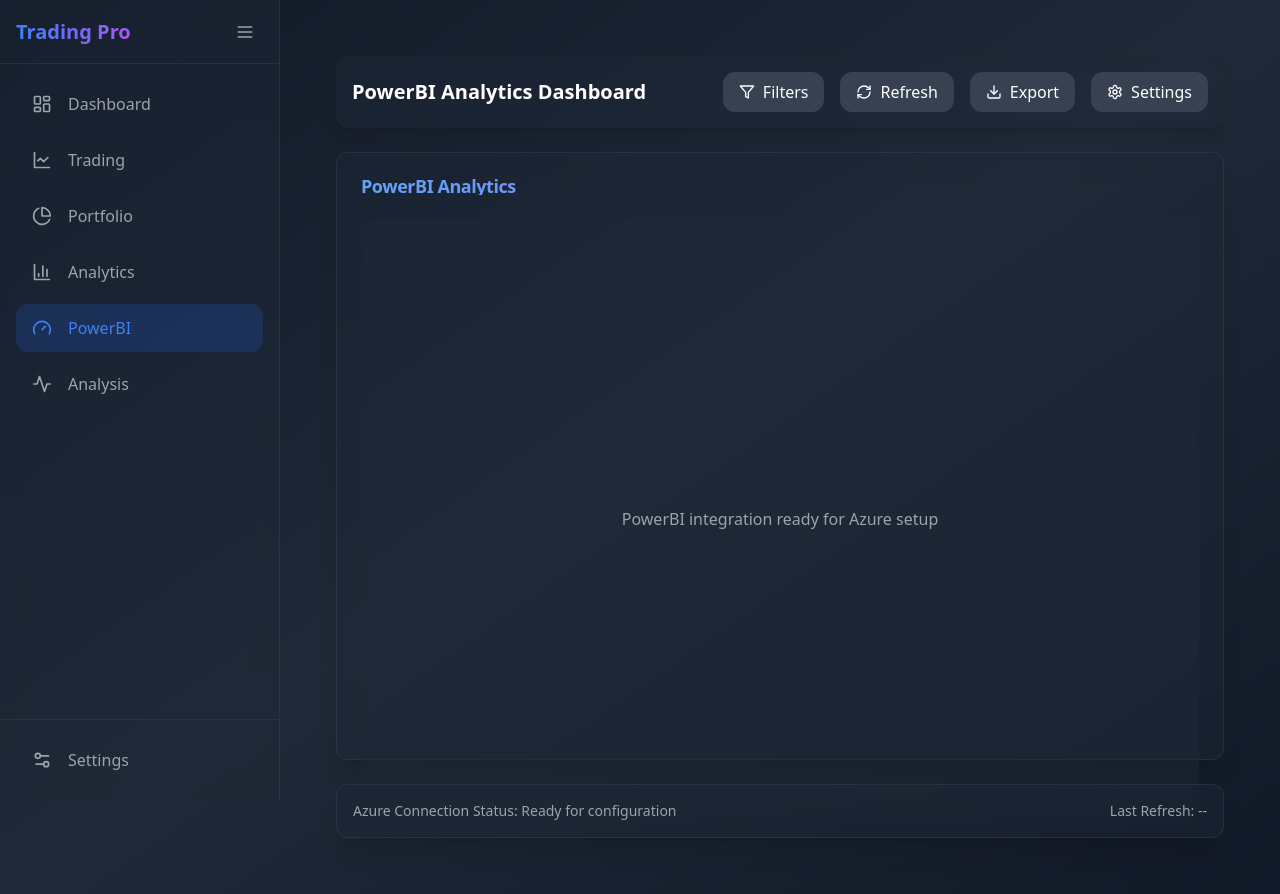
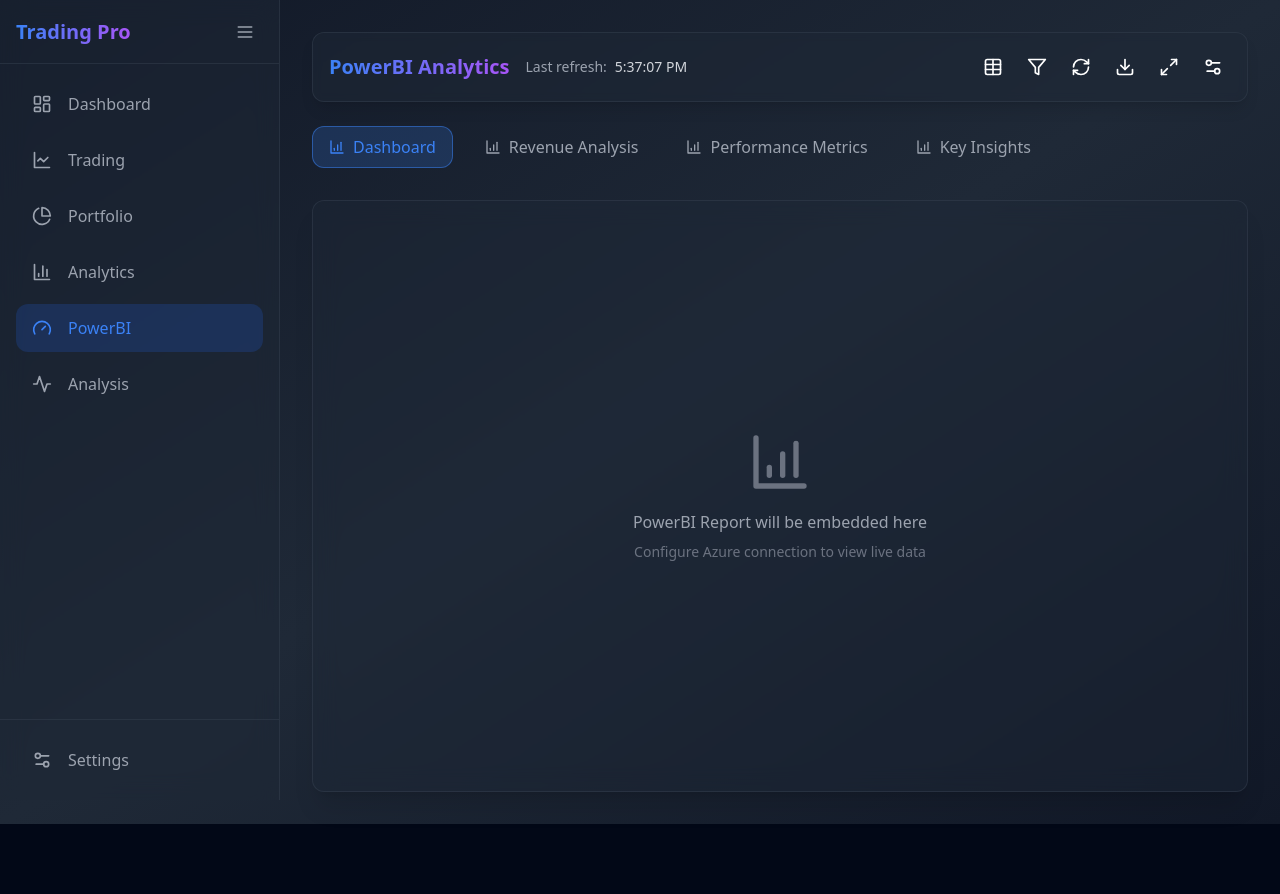
Before and after one commit to Mich120232024/trading-dashboard-pro, a React (Vite) app: page /powerbi in a window 1280 px wide. After the commit the page ends 824 px from the top, so only its background shows below. Built offline with nearby package versions, Linux system fonts and the light colour scheme.

Commit message:
Update PowerBI Analytics page to use enhanced dashboard

```diff
--- a/src/pages/PowerBIAnalytics.tsx
+++ b/src/pages/PowerBIAnalytics.tsx
@@ -1,74 +1,18 @@
-import React, { useState } from 'react';
-import PowerBIEmbed from '../components/PowerBI/PowerBIEmbed';
-import { Card, CardContent } from '@/components/ui/card';
-import { Filter, RefreshCw, Settings, Download } from 'lucide-react';
+import React from 'react';
+import PowerBIDashboard from '../components/PowerBI/PowerBIDashboard';
 
 const PowerBIAnalytics: React.FC = () => {
-  const [loading, setLoading] = useState(false);
-
-  // This will be replaced with actual Azure config
+  // This will be replaced with actual Azure configuration
   const powerBIConfig = {
     settings: {
       navContentPaneEnabled: false,
       filterPaneEnabled: true
-    }
-  };
-
-  const refreshData = () => {
-    setLoading(true);
-    // Will implement actual refresh logic with Azure
-    setTimeout(() => setLoading(false), 1000);
+    },
+    refreshInterval: 30
   };
 
   return (
-    <div className="p-6 space-y-6">
-      {/* Controls */}
-      <div className="flex justify-between items-center bg-gray-800/50 p-4 rounded-lg shadow-lg backdrop-blur-sm">
-        <div className="text-xl font-bold">PowerBI Analytics Dashboard</div>
-
-        <div className="flex space-x-4">
-          <button className="flex items-center space-x-2 px-4 py-2 bg-gray-700 rounded-lg hover:bg-gray-600 transition-colors duration-200">
-            <Filter className="w-4 h-4" />
-            <span>Filters</span>
-          </button>
-
-          <button
-            onClick={refreshData}
-            className="flex items-center space-x-2 px-4 py-2 bg-gray-700 rounded-lg hover:bg-gray-600 transition-colors duration-200"
-            disabled={loading}
-          >
-            <RefreshCw className={`w-4 h-4 ${loading ? 'animate-spin' : ''}`} />
-            <span>Refresh</span>
-          </button>
-
-          <button className="flex items-center space-x-2 px-4 py-2 bg-gray-700 rounded-lg hover:bg-gray-600 transition-colors duration-200">
-            <Download className="w-4 h-4" />
-            <span>Export</span>
-          </button>
-
-          <button className="flex items-center space-x-2 px-4 py-2 bg-gray-700 rounded-lg hover:bg-gray-600 transition-colors duration-200">
-            <Settings className="w-4 h-4" />
-            <span>Settings</span>
-          </button>
-        </div>
-      </div>
-
-      {/* Main PowerBI Report */}
-      <PowerBIEmbed
-        config={powerBIConfig}
-        className="h-[calc(100vh-12rem)]"
-      />
-
-      {/* Placeholder for future Azure integration status */}
-      <Card className="bg-gray-800/50">
-        <CardContent className="p-4">
-          <div className="flex justify-between items-center text-sm text-gray-400">
-            <span>Azure Connection Status: Ready for configuration</span>
-            <span>Last Refresh: --</span>
-          </div>
-        </CardContent>
-      </Card>
-    </div>
+    <PowerBIDashboard config={powerBIConfig} />
   );
 };
 
```
